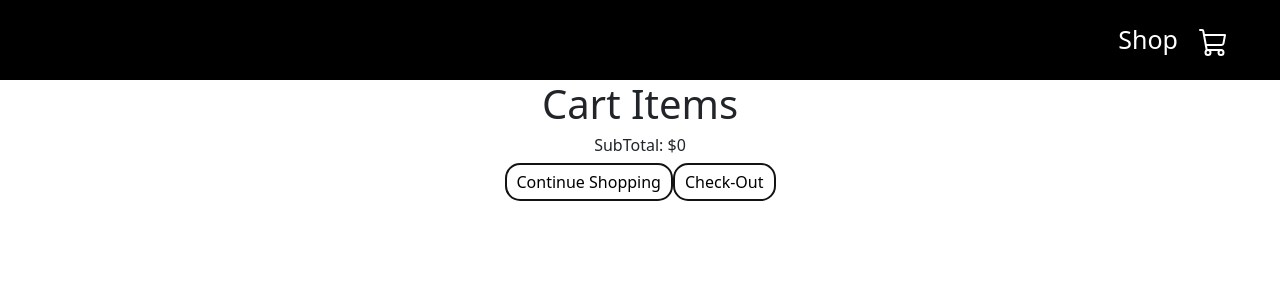
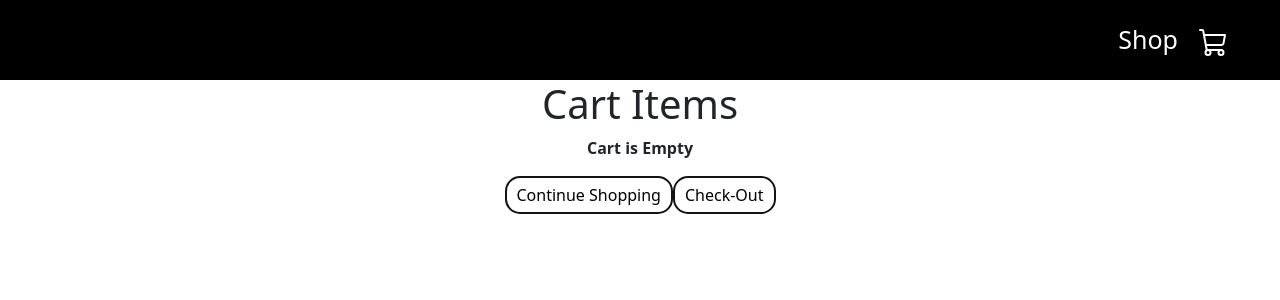
Before and after one commit to TahaAkber/Ecommerce-Store, a React (Create React App) app in the folder my-app/: page /cart in a window 1280 px wide. Shown: the top 300 px of the page. Built offline with nearby package versions, Linux system fonts and the light colour scheme.

Commit message:
completed but login functionality is not added

```diff
--- a/my-app/package.json
+++ b/my-app/package.json
@@ -3,6 +3,7 @@
   "version": "0.1.0",
   "private": true,
   "dependencies": {
+    "@auth0/auth0-react": "^2.2.4",
     "@testing-library/jest-dom": "^5.17.0",
     "@testing-library/react": "^13.4.0",
     "@testing-library/user-event": "^13.5.0",
@@ -10,6 +11,7 @@
     "@types/node": "^16.18.70",
     "@types/react": "^18.2.47",
     "@types/react-dom": "^18.2.18",
+    "auth0": "^4.2.0",
     "bootstrap": "^5.3.2",
     "phosphor-react": "^1.4.1",
     "react": "^18.2.0",
--- a/my-app/src/pages/cart/Cart.tsx
+++ b/my-app/src/pages/cart/Cart.tsx
@@ -3,8 +3,9 @@ import Products from "../../configs/Products";
 import { ShopContextType, ShopContext } from "../context/shop-context";
 import { useContext } from "react";
 import Cartitems from "./Cartitems";
-
+import { useNavigate } from "react-router-dom";
 function Cart() {
+  const navigate = useNavigate();
   const contextValue: ShopContextType | null = useContext(ShopContext);
   if (!contextValue) {
     console.error("ShopContext is null");
@@ -22,11 +23,25 @@ function Cart() {
           if (cart[product.id] !== 0) return <Cartitems data={product} />;
         })}
       </div>
-      <div className="checkout">
-        {totalamount !== null && <h6>SubTotal: ${totalamount ?? 0}</h6>}
-      </div>
+      {totalamount ? (
+        <div className="checkout">
+          <h6>SubTotal: ${totalamount}</h6>
+        </div>
+      ) : (
+        <p>
+          <b>Cart is Empty</b>
+        </p>
+      )}
+
       <div>
-        <button className="addToCartBttn">Continue Shopping</button>
+        <button
+          className="addToCartBttn"
+          onClick={() => {
+            navigate("/");
+          }}
+        >
+          Continue Shopping
+        </button>
         <button className="addToCartBttn">Check-Out</button>
       </div>
     </div>
```
Also changed, not shown: 1 other file (tests, documents, lock files or other folders).
